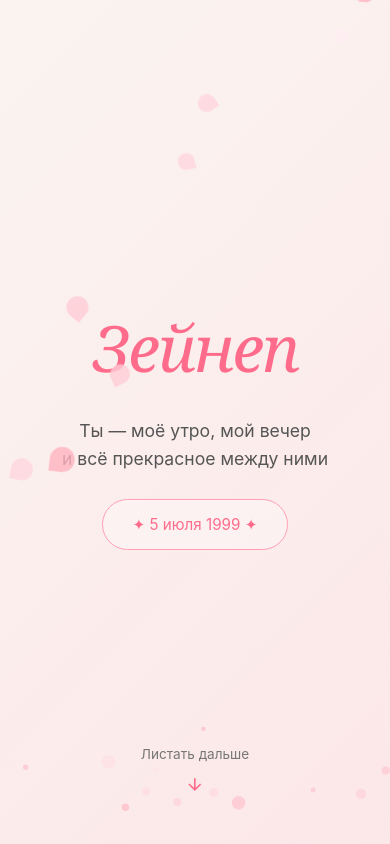
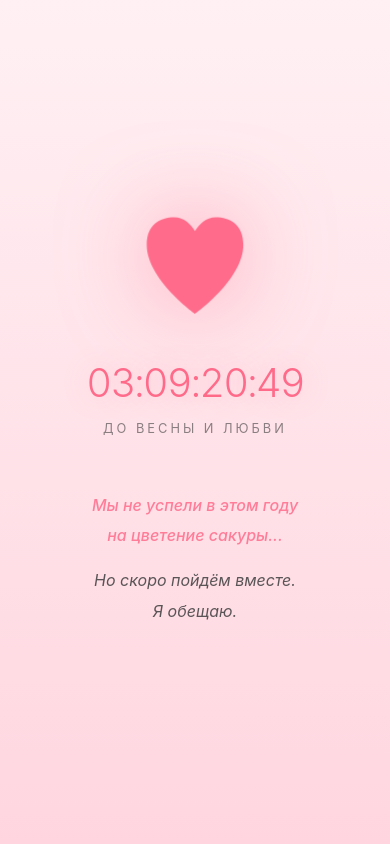
Before and after one commit to adiler9227-debug/kalkul, a plain HTML site: page index.html in a window 390 px wide. Shown: the top 844 px of the page. Drawn offline with Linux system fonts and the light colour scheme.

Commit message:
Add locker feature with timer and animations

```diff
--- a/index.html
+++ b/index.html
@@ -17,6 +17,30 @@ body{font-family:-apple-system,BlinkMacSystemFont,'Segoe UI',Roboto,'Helvetica N
 #cvs{position:fixed;inset:0;z-index:-2;pointer-events:none}
 .petal{position:fixed;pointer-events:none;z-index:10;opacity:.8;animation:fall linear infinite}
 @keyframes fall{0%{transform:translateY(-30px) rotate(0deg)}100%{transform:translateY(110vh) rotate(360deg)}}
+
+/* LOCKER */
+.locker{position:fixed;inset:0;z-index:9999;background:linear-gradient(180deg,var(--r1)0%,var(--r2)100%);display:flex;flex-direction:column;align-items:center;justify-content:center;padding:40px 20px;transition:opacity 1.5s,visibility 1.5s}
+.locker.hidden{opacity:0;visibility:hidden;pointer-events:none}
+
+.heart-box{position:relative;width:160px;height:140px;margin-bottom:40px}
+.heart-svg{width:100%;height:100%;filter:drop-shadow(0 0 40px rgba(255,107,138,.5));animation:hb 2s ease-in-out infinite}
+@keyframes hb{0%,100%{transform:scale(1)}50%{transform:scale(1.08)}}
+.heart-svg path{fill:var(--r4)}
+.heart-glow{position:absolute;inset:-30px;background:radial-gradient(circle,rgba(255,107,138,.3)0%,transparent60%);animation:pulse 3s ease-in-out infinite;border-radius:50%}
+
+.timer-wrap{text-align:center;margin-bottom:50px}
+.timer{font-size:clamp(3rem,10vw,5rem);font-weight:300;color:var(--r4);font-variant-numeric:tabular-nums;text-shadow:0 0 30px rgba(255,107,138,.3);letter-spacing:-2px;line-height:1}
+.timer-label{font-size:.8rem;color:var(--t1);opacity:.6;margin-top:15px;text-transform:uppercase;letter-spacing:3px}
+
+.sakura-text{text-align:center;max-width:300px}
+.sakura-text p{font-size:1.1rem;color:var(--t1);opacity:.85;font-style:italic;line-height:1.9;margin-bottom:10px}
+.sakura-text .accent{color:var(--r4);font-weight:500;font-size:1rem;margin-bottom:15px}
+
+.unlock-anim .heart-box{animation:uheart 1.5s ease forwards}
+@keyframes uheart{0%{transform:scale(1);opacity:1}50%{transform:scale(1.3);opacity:.5}100%{transform:scale(2.5);opacity:0}}
+
+.content{opacity:0;transition:opacity 2s ease;pointer-events:none}
+.content.visible{opacity:1;pointer-events:all}
 
 .section{min-height:100vh;display:flex;align-items:center;justify-content:center;padding:60px 20px;position:relative}
 .container{width:100%;max-width:800px;margin:0 auto}
@@ -100,6 +124,9 @@ body{font-family:-apple-system,BlinkMacSystemFont,'Segoe UI',Roboto,'Helvetica N
 .reveal.active{opacity:1;transform:translateY(0)}
 
 @media(max-width:480px){
+.heart-box{width:130px;height:115px}
+.timer{font-size:2.5rem}
+.sakura-text p{font-size:1rem}
 .card{padding:25px 15px}
 .card h3{font-size:1.2rem}
 .letter{padding:30px 20px}
@@ -112,6 +139,26 @@ body{font-family:-apple-system,BlinkMacSystemFont,'Segoe UI',Roboto,'Helvetica N
 <div class="bg"></div>
 <canvas id="cvs"></canvas>
 
+<!-- LOCKER -->
+<div class="locker" id="lock">
+<div class="heart-box">
+<div class="heart-glow"></div>
+<svg class="heart-svg" viewBox="0 0 100 90" preserveAspectRatio="xMidYMid meet">
+<path d="M50 80 C50 80 15 55 15 30 C15 15 25 10 35 10 C42 10 47 15 50 20 C53 15 58 10 65 10 C75 10 85 15 85 30 C85 55 50 80 50 80Z"/>
+</svg>
+</div>
+<div class="timer-wrap">
+<div class="timer" id="timer">00:00:00:00</div>
+<div class="timer-label">до весны и любви</div>
+</div>
+<div class="sakura-text">
+<p class="accent">Мы не успели в этом году<br>на цветение сакуры...</p>
+<p>Но скоро пойдём вместе.<br>Я обещаю.</p>
+</div>
+</div>
+
+<!-- CONTENT -->
+<div class="content" id="main">
 <section class="section hero" id="h">
 <div class="container">
 <h1>Зейнеп</h1>
@@ -201,6 +248,7 @@ body{font-family:-apple-system,BlinkMacSystemFont,'Segoe UI',Roboto,'Helvetica N
 </button>
 </div>
 </section>
+</div>
 
 <div class="modal" id="md" onclick="closeM(event)">
 <div class="modal-content" onclick="event.stopPropagation()">
@@ -217,8 +265,46 @@ body{font-family:-apple-system,BlinkMacSystemFont,'Segoe UI',Roboto,'Helvetica N
 
 <script>
 // ============================================
-// ЗДЕСЬ ВСТАВЛЯЙ ПУТИ К ФОТКАМ
-// Вариант 1: Локальные файлы (для Netlify)
+// ТАЙМЕР ДО 14 ФЕВРАЛЯ 2026 00:00 БИШКЕК (UTC+6)
+// ============================================
+const target=new Date("2026-02-14T00:00:00+06:00").getTime();
+const lock=document.getElementById("lock");
+const main=document.getElementById("main");
+const timerEl=document.getElementById("timer");
+
+function updateTimer(){
+const now=Date.now();
+const left=target-now;
+if(left<=0){unlock();return;}
+const d=Math.floor(left/864e5);
+const h=Math.floor((left%864e5)/36e5);
+const m=Math.floor((left%36e5)/6e4);
+const s=Math.floor((left%6e4)/1e3);
+timerEl.textContent=`${String(d).padStart(2,"0")}:${String(h).padStart(2,"0")}:${String(m).padStart(2,"0")}:${String(s).padStart(2,"0")}`;
+}
+
+function unlock(){
+lock.classList.add("unlock-anim");
+setTimeout(()=>{
+lock.classList.add("hidden");
+main.classList.add("visible");
+initObs();
+},1500);
+}
+
+// Проверяем сразу
+if(Date.now()>=target){
+lock.style.display="none";
+main.classList.add("visible");
+initObs();
+}else{
+updateTimer();
+setInterval(updateTimer,1e3);
+}
+
+// ============================================
+// ФОТО — ВСТАВЬ СВОИ ПУТИ
+// ============================================
 const photos=[
 "assets/z1.jpg",  // улыбка
 "assets/z2.jpg",  // нежность
@@ -227,20 +313,11 @@ const photos=[
 "assets/z5.jpg",  // счастье
 "assets/z6.jpg"   // любовь
 ];
-
-// Вариант 2: Прямые ссылки (раскомментируй и вставь свои URL)
-// const photos=[
-// "https://i.imgur.com/abc123.jpg",
-// "https://i.imgur.com/def456.jpg",
-// "https://i.imgur.com/ghi789.jpg",
-// "https://i.imgur.com/jkl012.jpg",
-// "https://i.imgur.com/mno345.jpg",
-// "https://i.imgur.com/pqr678.jpg"
-// ];
-
 const labels=["улыбка","нежность","сила","дом","счастье","любовь"];
 
-// Canvas particles
+// ============================================
+// АНИМАЦИИ И ЭФФЕКТЫ
+// ============================================
 const cvs=document.getElementById("cvs");
 const ctx=cvs.getContext("2d");
 let pts=[];
@@ -281,7 +358,7 @@ pts.forEach(p=>{p.update();p.draw()});
 requestAnimationFrame(animate);
 }
 
-// Falling petals
+// Падающие лепестки
 function createPetal(){
 const p=document.createElement("div");
 p.className="petal";
@@ -300,7 +377,7 @@ setTimeout(()=>p.remove(),10e3);
 
 setInterval(createPetal,600);
 
-// Gallery
+// Галерея
 const gal=document.getElementById("gal");
 photos.forEach((src,i)=>{
 const div=document.createElement("div");
@@ -311,14 +388,16 @@ gal.appendChild(div);
 });
 
 // Intersection Observer
+function initObs(){
 const obs=new IntersectionObserver((es)=>es.forEach(e=>e.isIntersecting&&e.target.classList.add("active")),{threshold:.1});
 document.querySelectorAll(".reveal").forEach(el=>obs.observe(el));
+}
 
-// Modal
+// Модалка
 function openM(){document.getElementById("md").classList.add("active")}
 function closeM(e){if(!e||e.target.id==="md")document.getElementById("md").classList.remove("active")}
 
-// Init
+// Инициализация
 resize();
 initPts();
 animate();
```
